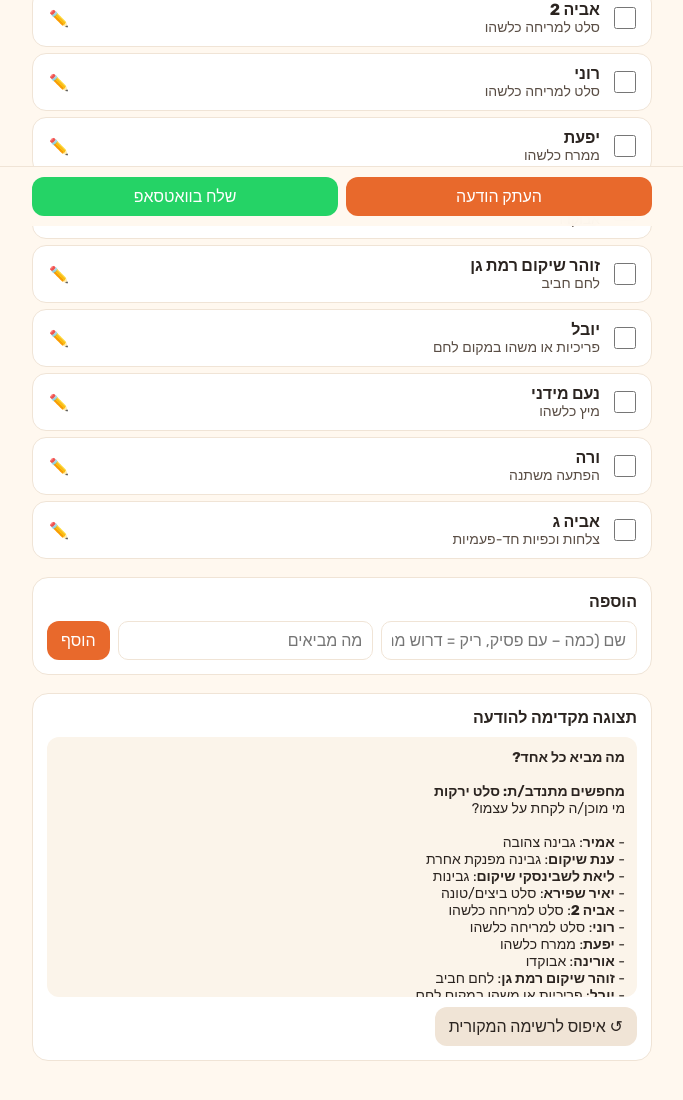
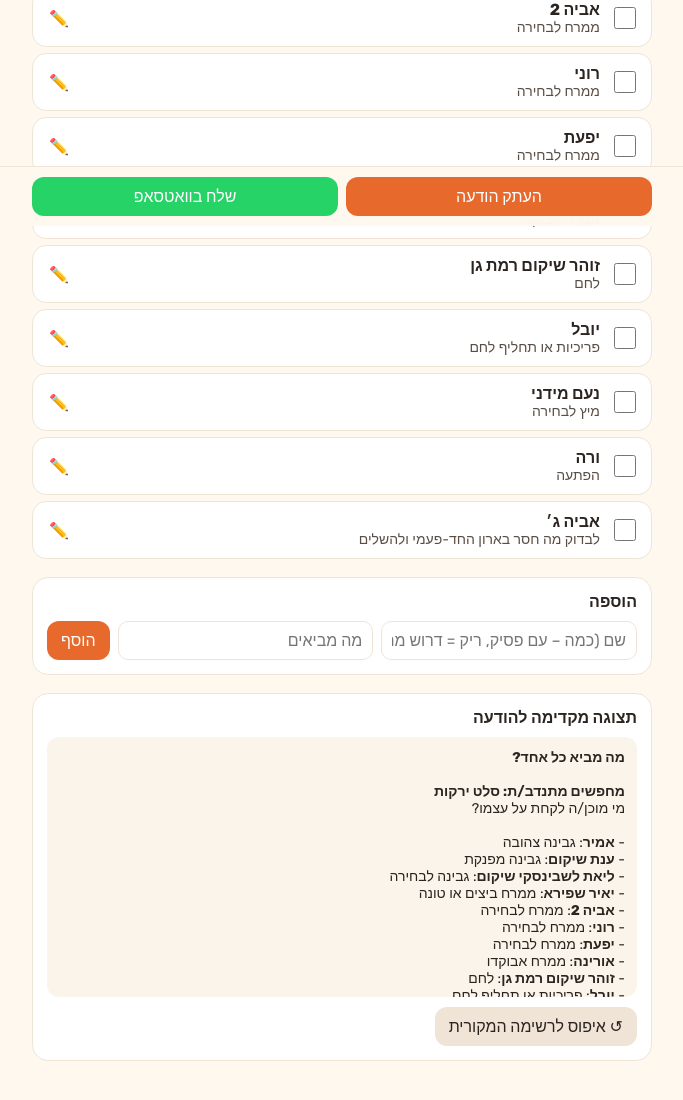
Before and after one commit to amirtishbi/food, a plain HTML site: page index.html in a window 1280 px wide. Shown: the part 574-1674 px from the top of the page, without its empty margins (298-981 px from the left). Drawn offline with Linux system fonts and the light colour scheme.

Commit message:
ניסוח אחיד לגבינות וממרחים
Co-Authored-By: Claude Opus 5.5 <noreply@anthropic.com>
Claude-Session: https://claude.ai/code/session_01MxprTWTiGHnMA8abZrYv47

```diff
--- a/index.html
+++ b/index.html
@@ -115,21 +115,21 @@ pre{white-space:pre-wrap;font-family:inherit;background:#fbf4ea;border-radius:12
 <script>
 const DEFAULT=[
  {p:['אמיר'],w:'גבינה צהובה'},
- {p:['ענת שיקום'],w:'גבינה מפנקת אחרת'},
- {p:['ליאת לשבינסקי שיקום'],w:'גבינות'},
- {p:['יאיר שפירא'],w:'סלט ביצים/טונה'},
- {p:['אביה 2'],w:'סלט למריחה כלשהו'},
- {p:['רוני'],w:'סלט למריחה כלשהו'},
- {p:['יפעת'],w:'ממרח כלשהו'},
- {p:['אורינה'],w:'אבוקדו'},
- {p:['זוהר שיקום רמת גן'],w:'לחם חביב'},
- {p:['יובל'],w:'פריכיות או משהו במקום לחם'},
- {p:['נעם מידני'],w:'מיץ כלשהו'},
- {p:['ורה'],w:'הפתעה משתנה'},
- {p:['אביה ג'],w:'צלחות וכפיות חד-פעמיות'},
+ {p:['ענת שיקום'],w:'גבינה מפנקת'},
+ {p:['ליאת לשבינסקי שיקום'],w:'גבינה לבחירה'},
+ {p:['יאיר שפירא'],w:'ממרח ביצים או טונה'},
+ {p:['אביה 2'],w:'ממרח לבחירה'},
+ {p:['רוני'],w:'ממרח לבחירה'},
+ {p:['יפעת'],w:'ממרח לבחירה'},
+ {p:['אורינה'],w:'ממרח אבוקדו'},
+ {p:['זוהר שיקום רמת גן'],w:'לחם'},
+ {p:['יובל'],w:'פריכיות או תחליף לחם'},
+ {p:['נעם מידני'],w:'מיץ לבחירה'},
+ {p:['ורה'],w:'הפתעה'},
+ {p:['אביה ג׳'],w:'לבדוק מה חסר בארון החד-פעמי ולהשלים'},
  {p:[],w:'סלט ירקות'}
 ];
-const KEY='food-list-v5';
+const KEY='food-list-v6';
 let items, editIdx=null, sel=new Set(), extra=[];
 const $=id=>document.getElementById(id);
 const clone=o=>JSON.parse(JSON.stringify(o));
```
